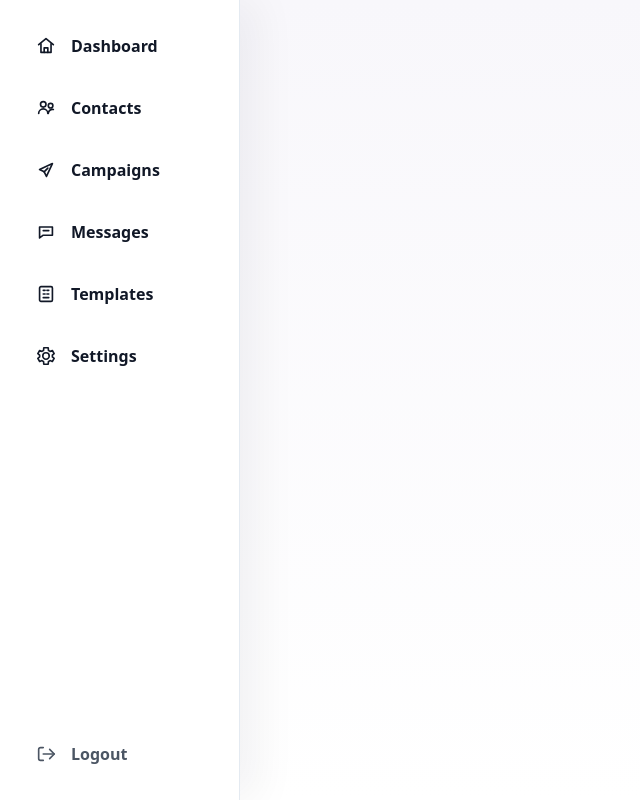
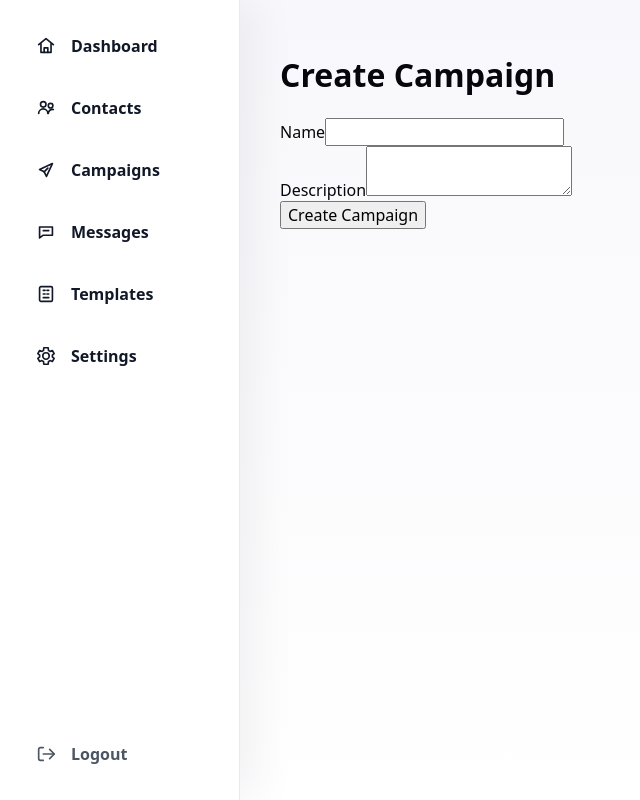
Before and after one commit to kdkaanev/whatsapp_sender, a Vue app in the folder frontend/: page /create-campaign in a window 1280 px wide. Shown: the whole page, without its empty margins (0-640 px from the left). Built offline with nearby package versions, Linux system fonts and the light colour scheme; no server answers; sample sign-in values are in the browser's storage.

Commit message:
add form for add campaing

```diff
--- /dev/null
+++ b/frontend/src/components/CreateCampaign.vue
@@ -0,0 +1,41 @@
+<script setup>
+
+import { ref } from 'vue'
+import { useCampaignStore } from '../stores/campaigns'
+import router from '../router'
+
+const campaignStore = useCampaignStore()
+const campaign = ref({
+    name: '',
+    description: ''
+})
+
+const handleSubmit = () => {
+    campaignStore.createCampaign(campaign.value)
+    router.push({ name: 'Campaigns' })
+
+}
+</script>
+
+<template>
+    <div>
+        <h1 class="title">Create Campaign</h1>
+        <form @submit.prevent="handleSubmit">
+            <div class="form-group">
+                <label for="name">Name</label>
+                <input v-model="campaign.name" type="text" id="name" required />
+        </div>
+            <div class="form-group">
+                <label for="description">Description</label>
+                <textarea v-model="campaign.description" id="description" required></textarea>
+            </div>
+            <button type="submit" class="btn-primary">Create Campaign</button>
+        </form>
+    </div>
+
+</template>
+
+
+<style scoped>
+
+</style>
--- a/frontend/src/pages/CampainsPage.vue
+++ b/frontend/src/pages/CampainsPage.vue
@@ -1,11 +1,21 @@
 <script setup>
 import { computed, ref } from 'vue'
+import router from '../router'
+import {onMounted} from 'vue'
+
+import { useCampaignStore } from '../stores/campaigns'
+
+const campaignStore = useCampaignStore()
 
 const searchTerm = ref('')
 const activeTab = ref('All Campaigns')
 const selectedDateRange = ref('25 May – 25 Jun 2026')
 const currentPage = ref(1)
 const pageSize = 8
+
+onMounted(() => {
+  campaignStore.getCampaigns()
+})
 
 const summaryCards = [
   {
@@ -46,7 +56,9 @@ const summaryCards = [
 ]
 
 const filterTabs = ['All Campaigns', 'Sent', 'Scheduled', 'Drafts', 'Failed']
-
+function realCampains() {
+  return campaignStore.campaigns
+}
 const campaigns = [
   {
     name: 'Summer Promo 2026',
@@ -407,7 +419,7 @@ const progressWidth = (value) => ({
           <span class="notification-badge">3</span>
         </button>
 
-        <button class="primary-button" type="button">
+        <button @click="router.push({ name: 'CreateCampaign' })" class="primary-button" type="button">
           <svg viewBox="0 0 24 24" fill="none" aria-hidden="true">
             <path d="M12 5v14" />
             <path d="M5 12h14" />
@@ -516,6 +528,16 @@ const progressWidth = (value) => ({
               <th>Actions</th>
             </tr>
           </thead>
+          <tbody>
+            <tr v-for="camp in realCampains" :key="camp.name">
+              <td class="campaign-name-cell">
+                <strong>{{ camp.name }}</strong>
+                <span>{{ camp.description }}</span>
+              </td>
+              </tr>
+
+
+          </tbody>
 
           <tbody>
             <tr v-for="campaign in visibleCampaigns" :key="campaign.name">
--- a/frontend/src/router/index.js
+++ b/frontend/src/router/index.js
@@ -9,6 +9,7 @@ import LogIn from '../components/LogIn.vue'
 import RegisterPage from '../pages/RegisterPage.vue'
 import LandingPage from '../pages/LandingPage.vue'
 import CreateContact from '../components/CreateContactss.vue'
+import CreateCampaign from '../components/CreateCampaign.vue'
 
 const routes = [
   {
@@ -61,7 +62,13 @@ const routes = [
     path: '/create-contact',
     name: 'CreateContact',
     component: CreateContact
+  },
+  {
+    path: '/create-campaign',
+    name: 'CreateCampaign',
+    component: CreateCampaign
   }
+
 ]
 
 const router = createRouter({
```
Also changed, not shown: 1 other file (tests, documents, lock files or other folders).
